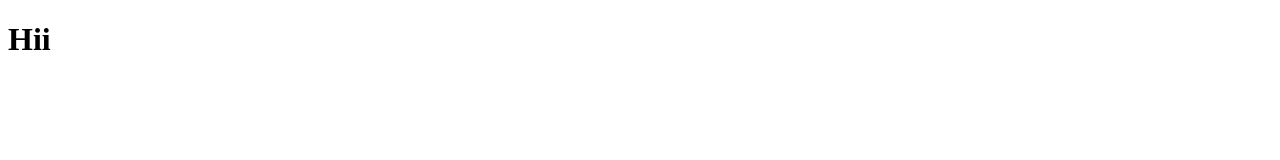
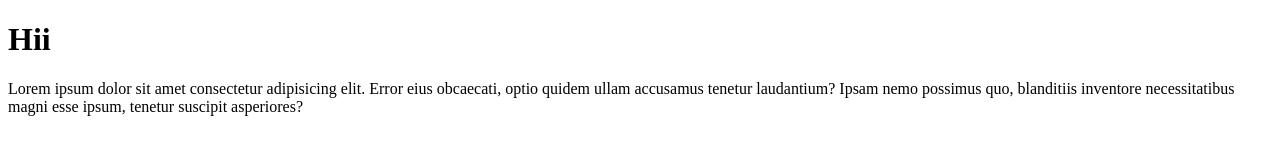
Before and after one commit to KosalaEhub/Kosala, a plain HTML site: page index.html in a window 1280 px wide. Drawn offline with Linux system fonts and the light colour scheme.

Commit message:
Update index.html
change the content

```diff
--- a/index.html
+++ b/index.html
@@ -7,5 +7,6 @@
 </head>
 <body>
     <h1>Hii</h1>
+    <p>Lorem ipsum dolor sit amet consectetur adipisicing elit. Error eius obcaecati, optio quidem ullam accusamus tenetur laudantium? Ipsam nemo possimus quo, blanditiis inventore necessitatibus magni esse ipsum, tenetur suscipit asperiores?</p>
 </body>
 </html>
```
